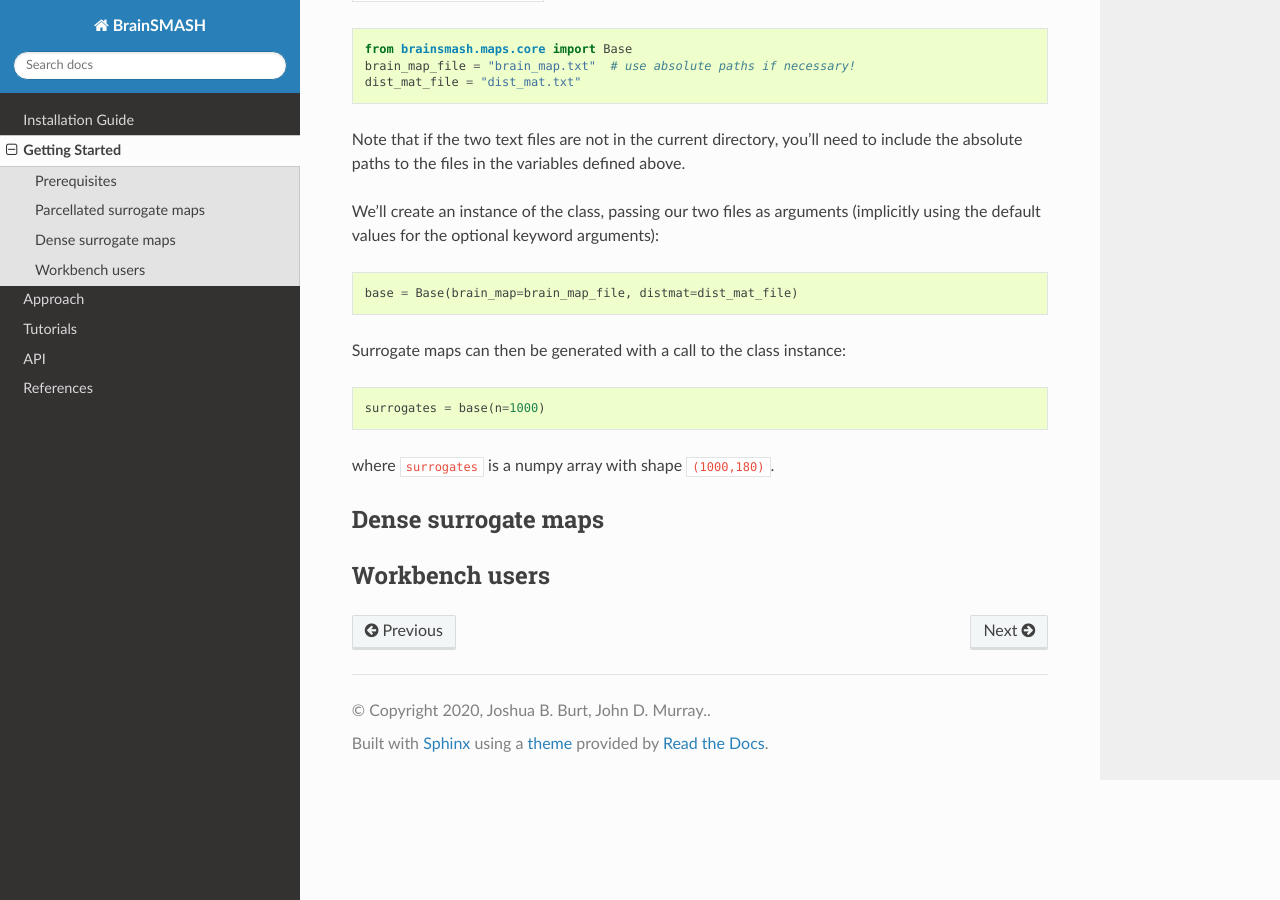
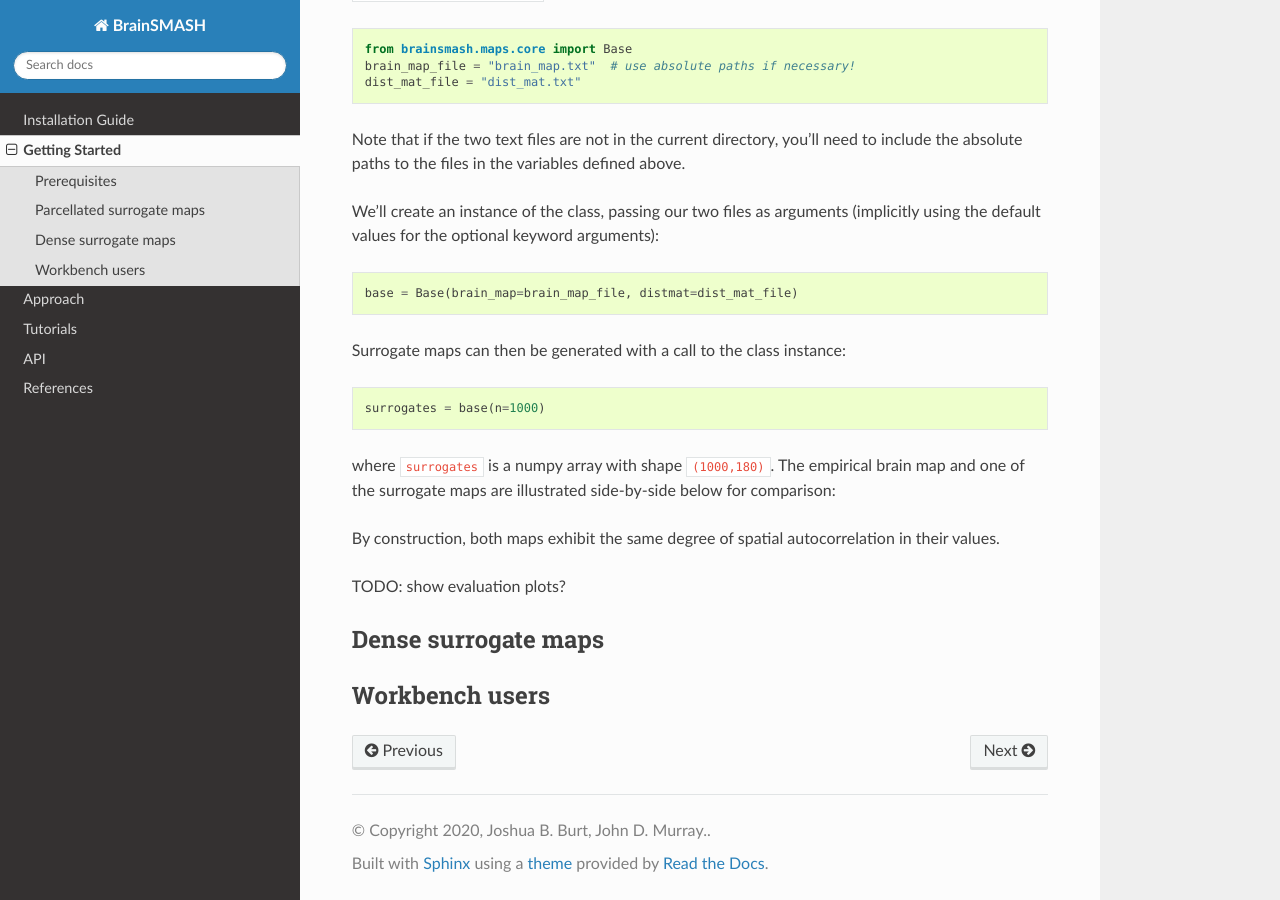
Before and after one commit to murraylab/brainsmash, a Sphinx documentation site: the page built from docs/gettingstarted.rst, in a window 1280 px wide and 900 px high, scrolled down 902 px. Built offline with Sphinx 7.4.7 and the Read the Docs theme 2.0.0, drawn with Linux system fonts in a browser that asks for light colours.

Commit message:
tracking example parcellated data

```diff
--- a/docs/gettingstarted.rst
+++ b/docs/gettingstarted.rst
@@ -54,7 +54,14 @@ Surrogate maps can then be generated with a call to the class instance:
 
         surrogates = base(n=1000)
 
-where ``surrogates`` is a numpy array with shape ``(1000,180)``.
+where ``surrogates`` is a numpy array with shape ``(1000,180)``. The empirical
+brain map and one of the surrogate maps are illustrated side-by-side below for
+comparison:
+
+By construction, both maps exhibit the same degree of spatial autocorrelation
+in their values.
+
+TODO: show evaluation plots?
 
 Dense surrogate maps
 --------------------
```
Also changed, not shown: 2 other files.
